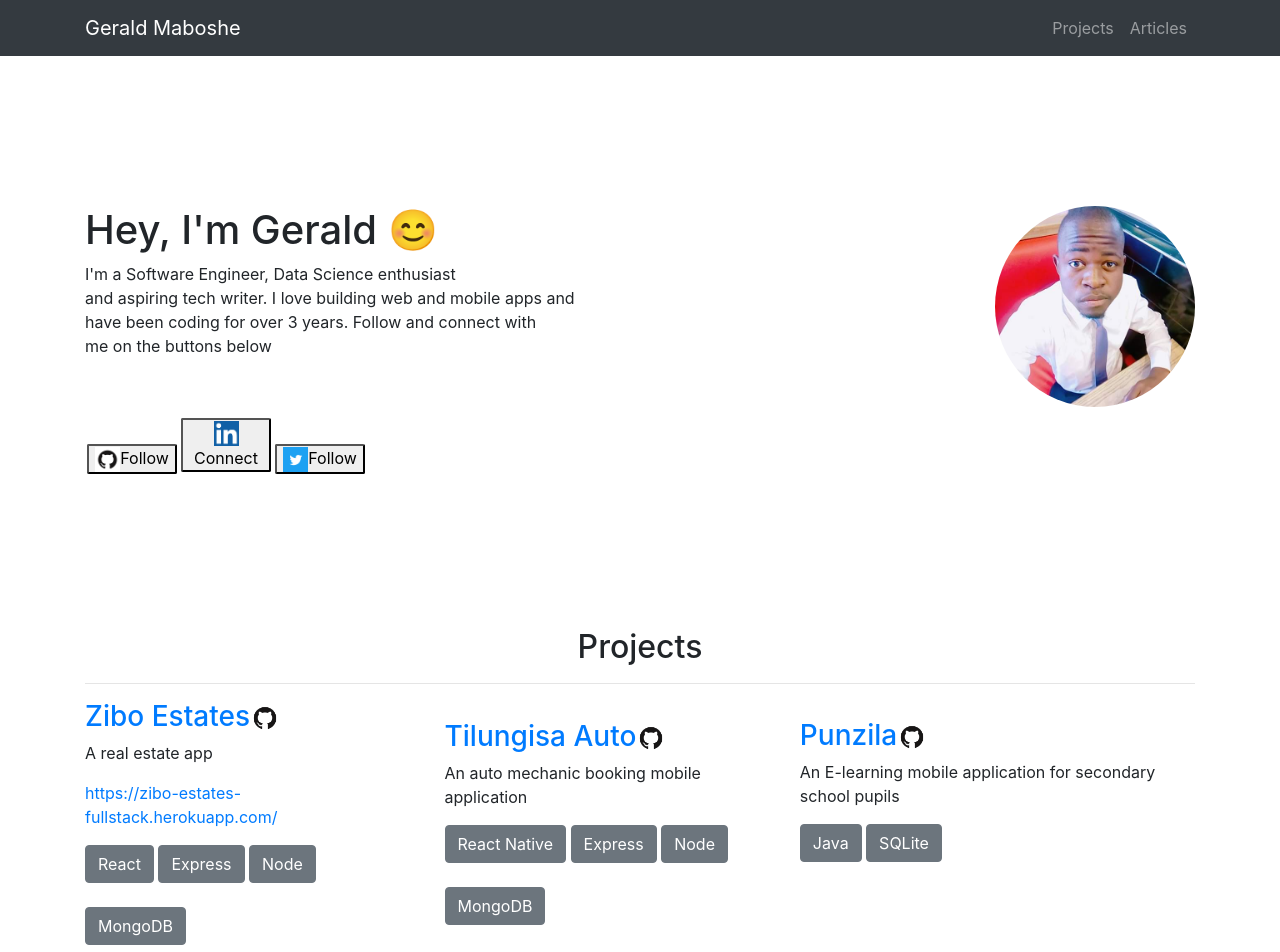
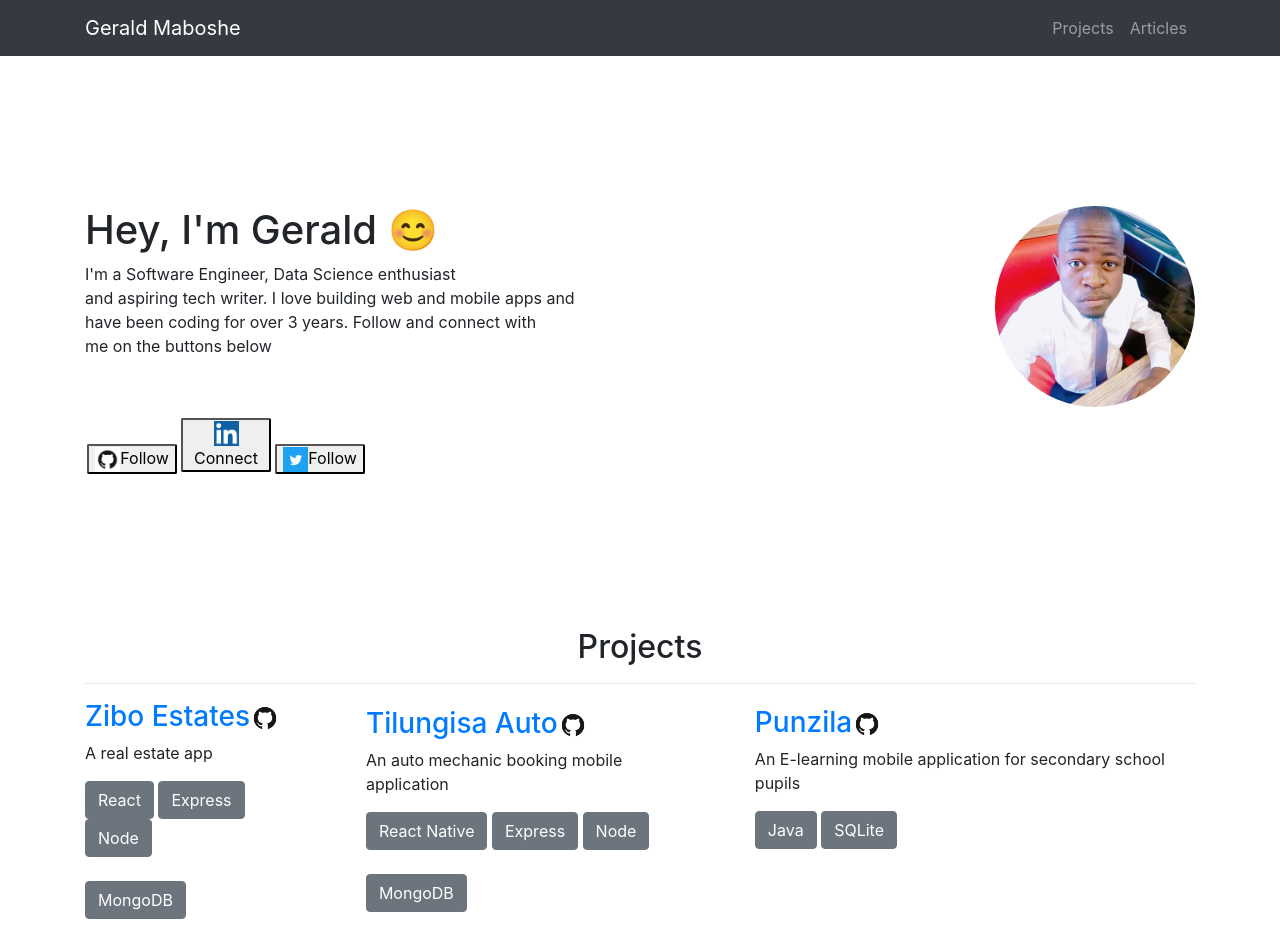
Before and after one commit to geraldmaboshe/geraldmaboshe.dev, a React (Create React App) app: page / in a window 1280 px wide. Shown: the top 952 px of the page. Built offline with nearby package versions, Linux system fonts and the light colour scheme.

Commit message:
removed zibo estate url

```diff
--- a/src/components/Container.js
+++ b/src/components/Container.js
@@ -68,11 +68,6 @@ class Header extends Component {
               </a>
             </h3>
             <p>A real estate app</p>
-            <p>
-              <a href="https://zibo-estates-fullstack.herokuapp.com/">
-                https://zibo-estates-fullstack.herokuapp.com/
-              </a>
-            </p>
             <Button color="secondary">React</Button>{' '}
             <Button color="secondary">Express</Button>{' '}
             <Button color="secondary">Node</Button> <br /> <br />
```
